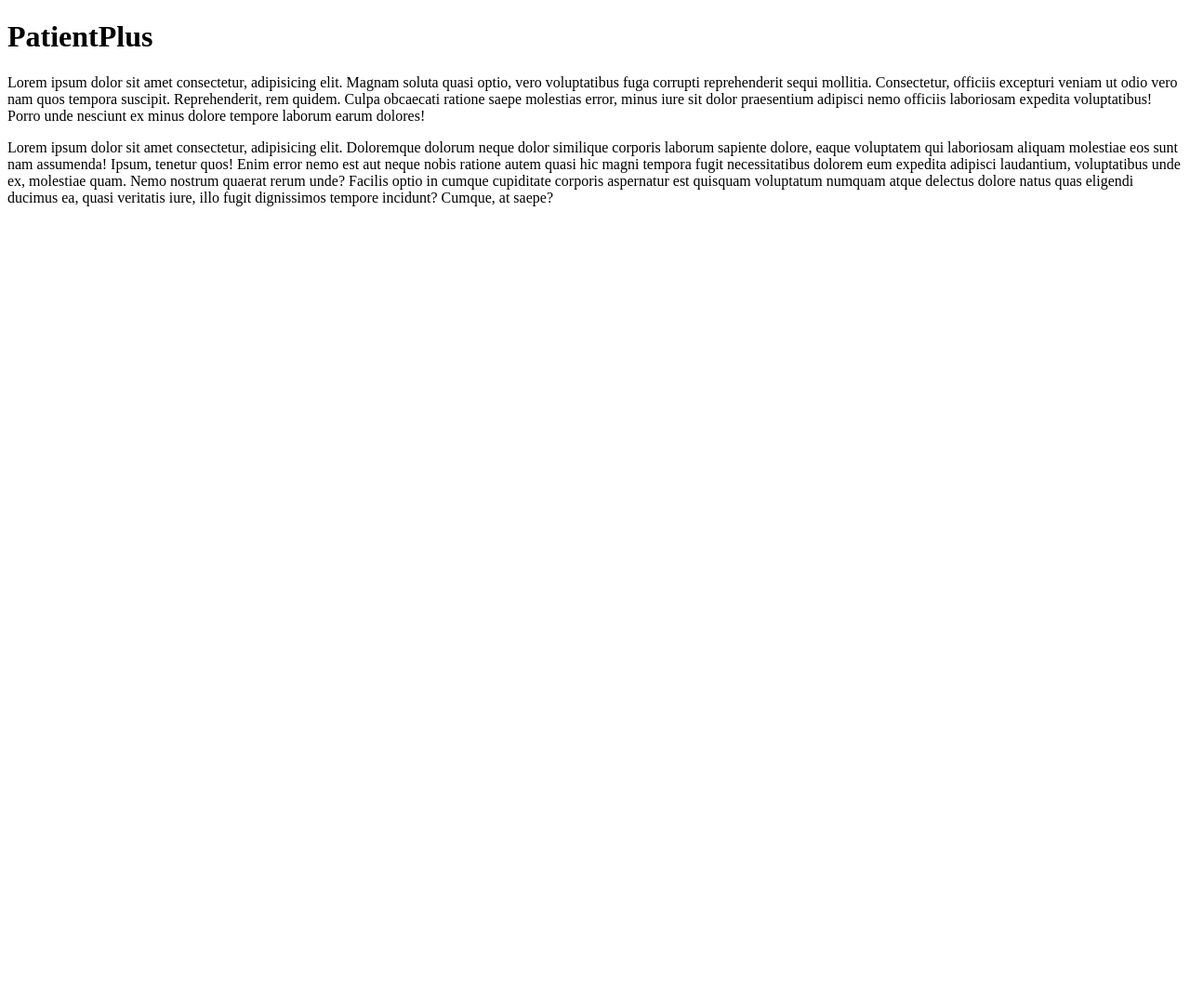
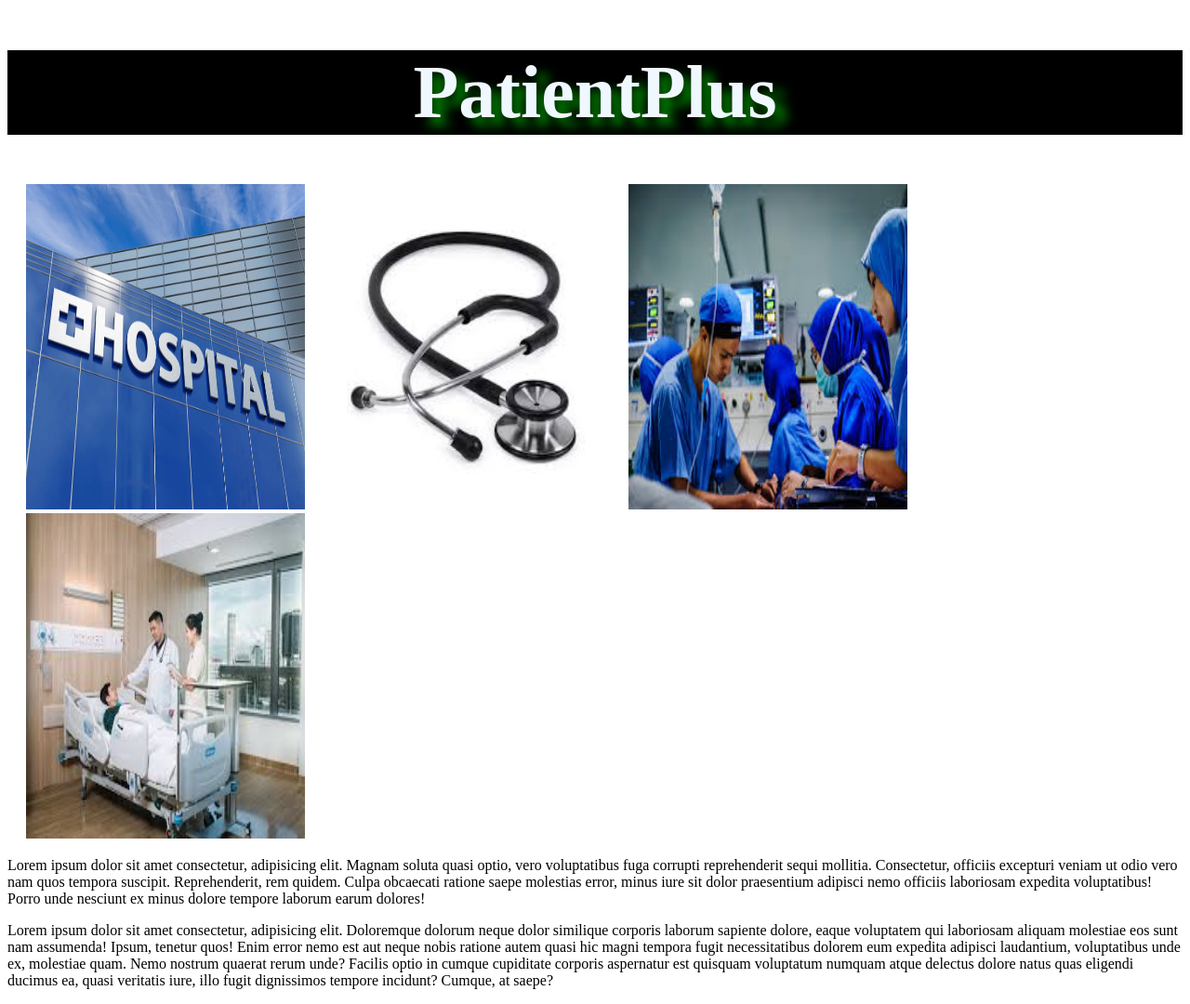
Before and after one commit to krutto89/Patient-management-system, a Django app: template patientapp/templates/patientapp/index.html in a window 1280 px wide. Shown: the whole page at 93% size. Before the commit the page ends 222 px from the top, so only its background shows below. Run offline with Django 5.2, Linux system fonts and the light colour scheme; the template is opened without the code that fills it, so the values that code supplies are empty.

Commit message:
contact and static files add

```diff
--- a/patientPlus/settings.py
+++ b/patientPlus/settings.py
@@ -120,6 +120,10 @@ USE_TZ = True
 
 STATIC_URL = 'static/'
 
+STATICFILES_DIRS = [
+    BASE_DIR / "static",
+]
+
 # Default primary key field type
 # https://docs.djangoproject.com/en/5.1/ref/settings/#default-auto-field
 
--- /dev/null
+++ b/patientapp/static/patientapp/css/main.css
@@ -0,0 +1,10 @@
+img{
+    width: 300px;
+    height: 350px;
+    margin-left: 20px;
+
+}
+img:hover{
+    opacity: 0.8;
+
+}
--- a/patientapp/templates/patientapp/index.html
+++ b/patientapp/templates/patientapp/index.html
@@ -1,12 +1,29 @@
+{% load static  %}
+
 <!DOCTYPE html>
 <html lang="en">
 <head>
     <meta charset="UTF-8">
     <meta name="viewport" content="width=device-width, initial-scale=1.0">
     <title>Homepage</title>
+    <style>
+        h1{
+            text-align: center;
+            background-color: black;
+            color: aliceblue;
+            font-size: 80px;
+            text-shadow: 12px 9px 12px green;
+
+        }
+    </style>
+    <link rel="stylesheet" href="{% static 'patientapp/css/main.css' %}">
 </head>
 <body>
     <h1>PatientPlus</h1>
+    <img src="{% static 'patientapp/assets/front.jpg' %}" alt="PatientPlus Logo">
+    <img src="{% static 'patientapp/assets/stethoscope.jpg' %}" alt="">
+    <img src="{% static 'patientapp/assets/doctors.jpg' %}" alt="">
+    <img src="{% static 'patientapp/assets/room.jpg' %}" alt="">
     <p>Lorem ipsum dolor sit amet consectetur, adipisicing elit. Magnam soluta quasi optio, vero voluptatibus fuga corrupti reprehenderit sequi mollitia. Consectetur, officiis excepturi veniam ut odio vero nam quos tempora suscipit.
     Reprehenderit, rem quidem. Culpa obcaecati ratione saepe molestias error, minus iure sit dolor praesentium adipisci nemo officiis laboriosam expedita voluptatibus! Porro unde nesciunt ex minus dolore tempore laborum earum dolores!</p>
     <p><span>Lorem ipsum dolor sit amet consectetur, adipisicing elit. Doloremque dolorum neque dolor similique corporis laborum sapiente dolore, eaque voluptatem qui laboriosam aliquam molestiae eos sunt nam assumenda! Ipsum, tenetur quos!
--- a/patientapp/urls.py
+++ b/patientapp/urls.py
@@ -3,7 +3,8 @@ from django.urls import path
 from . import views
 
 urlpatterns = [
-    path('home/', views.home, name='home'),
+    path('', views.home, name='home'),
     path('about/', views.about, name='about'),
+    path('contact/', views.contact, name='contact'),
 
 ]
--- a/patientapp/views.py
+++ b/patientapp/views.py
@@ -6,3 +6,6 @@ def home(request):
 
 def about(request):
     return render(request,'patientapp/about.html')
+
+def contact(request):
+    return render(request,'patientapp/contact.html')
```
Also changed, not shown: patientapp/templates/patientapp/contact.html (added, +15 -0 lines), patientapp/static/patientapp/assets/doctors.jpg (added), patientapp/static/patientapp/assets/front.jpg (added), patientapp/static/patientapp/assets/room.jpg (added), patientapp/static/patientapp/assets/stethoscope.jpg (added), patientapp/static/patientapp/assets/theatre.jpg (added).
